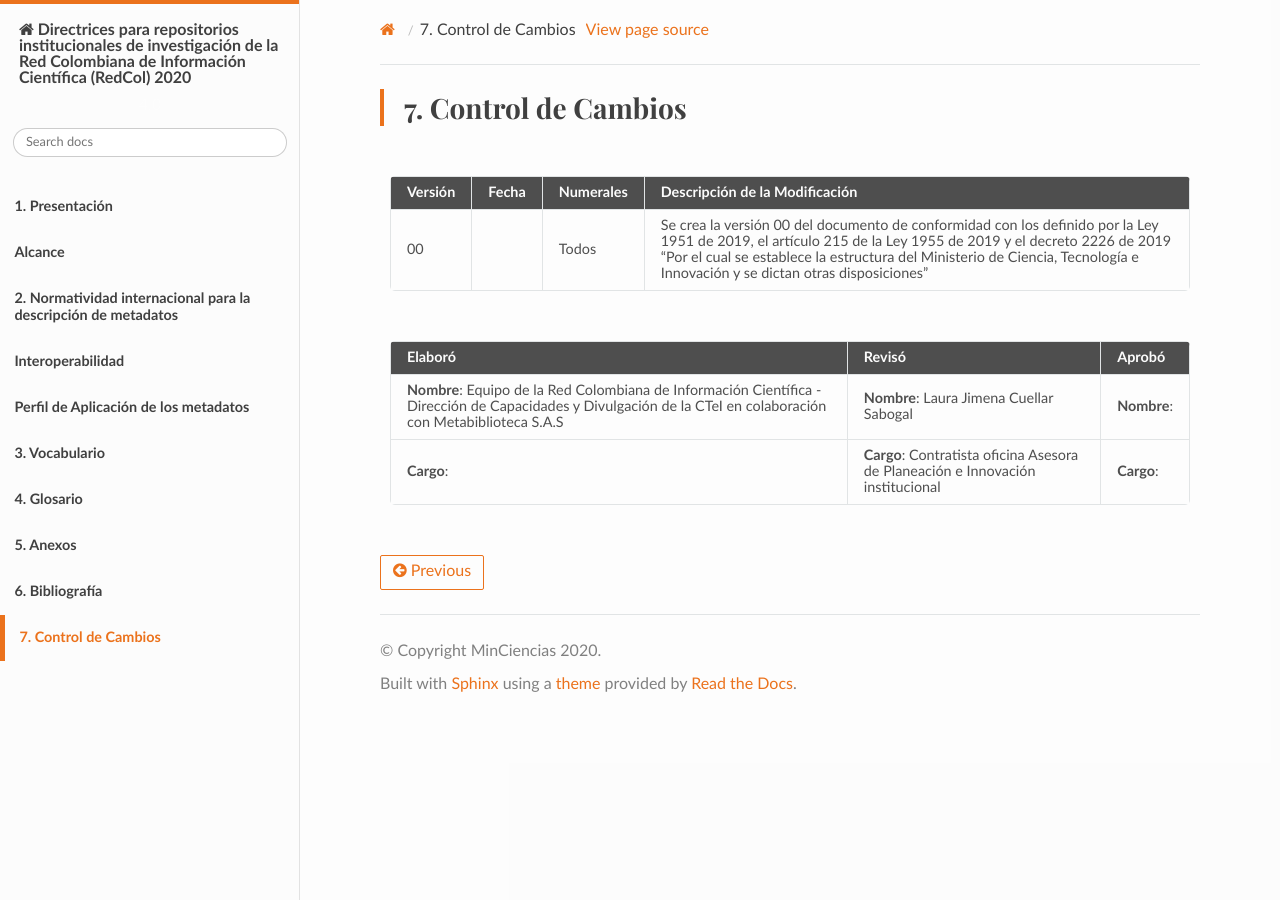
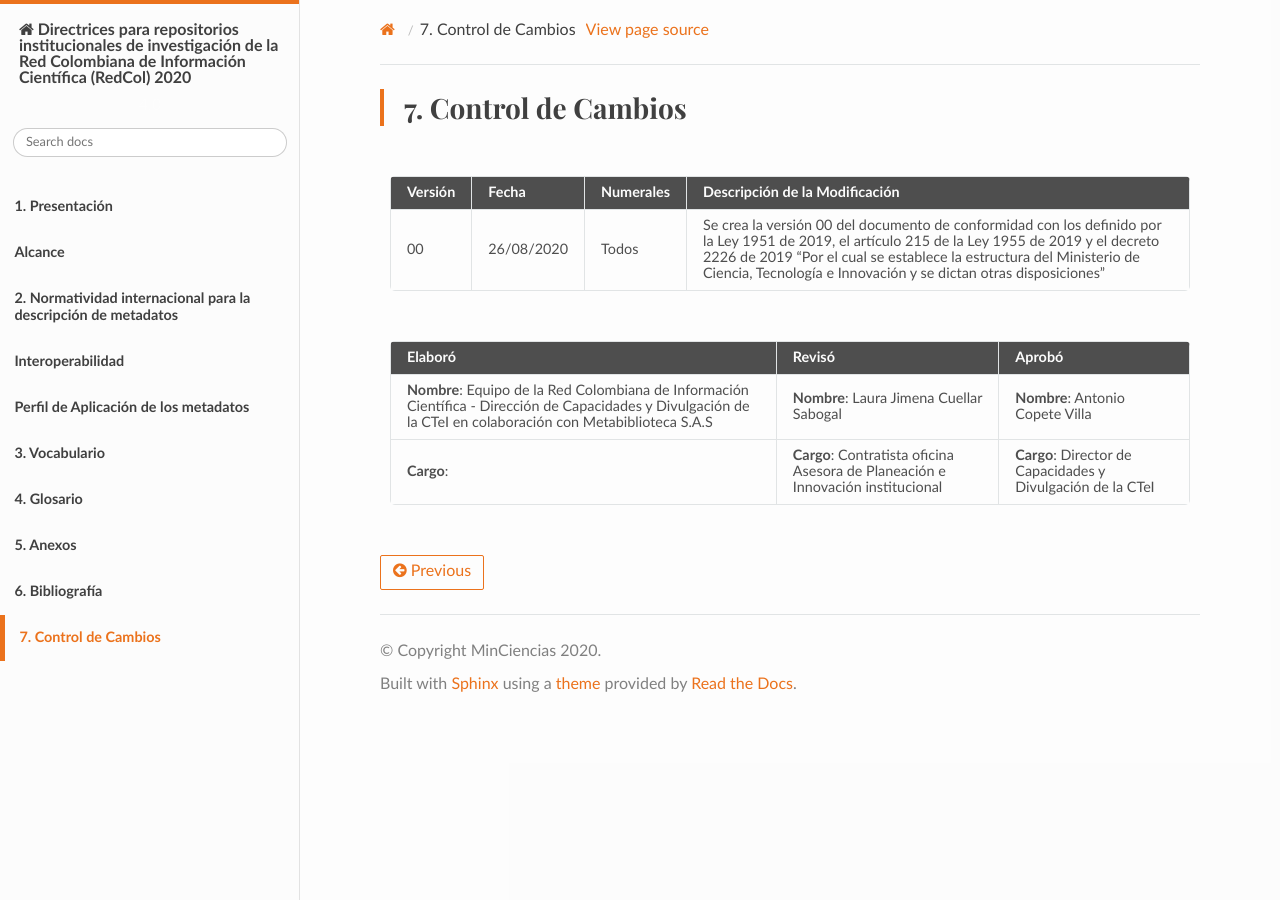
Before and after one commit to rcic/openaire4, a Sphinx documentation site: the page built from docs/controlcambios.rst, in a window 1280 px wide. Built offline with Sphinx 7.4.7 and the Read the Docs theme 2.0.0, drawn with Linux system fonts in a browser that asks for light colours; some web fonts are replaced; a script that is not in the unit is left out.

Commit message:
Update controlcambios.rst

```diff
--- a/docs/controlcambios.rst
+++ b/docs/controlcambios.rst
@@ -8,7 +8,7 @@ Control de Cambios
 +-----------+--------------+-------------+---------------------------------------------------------------------------------------------------------------------------------------------------------------------------------------------------------------------------------------------------------------------------------------------+
 | Versión   | Fecha        | Numerales   | Descripción de la Modificación                                                                                                                                                                                                                                                              |
 +===========+==============+=============+=============================================================================================================================================================================================================================================================================================+
-| 00        |              | Todos       | Se crea la versión 00 del documento de conformidad con los definido por la Ley 1951 de 2019, el artículo 215 de la Ley 1955 de 2019 y el decreto 2226 de 2019 "Por el cual se establece la estructura del Ministerio de Ciencia, Tecnología e Innovación y se dictan otras disposiciones"   |
+| 00        | 26/08/2020   | Todos       | Se crea la versión 00 del documento de conformidad con los definido por la Ley 1951 de 2019, el artículo 215 de la Ley 1955 de 2019 y el decreto 2226 de 2019 "Por el cual se establece la estructura del Ministerio de Ciencia, Tecnología e Innovación y se dictan otras disposiciones"   |
 +-----------+--------------+-------------+---------------------------------------------------------------------------------------------------------------------------------------------------------------------------------------------------------------------------------------------------------------------------------------------+
 
 +-------------------------------------------------------------------------+-----------------------------------------------------------------------------------+----------------------------------------------------------------+
@@ -16,7 +16,7 @@ Control de Cambios
 +=========================================================================+===================================================================================+================================================================+
 | **Nombre**: Equipo de la Red Colombiana de Información Científica -     |                                                                                   |                                                                |
 | Dirección de Capacidades y Divulgación de la CTeI                       |                                                                                   |                                                                |
-| en colaboración con Metabiblioteca S.A.S                                | **Nombre**: Laura Jimena Cuellar Sabogal                                          | **Nombre**:                                                    |
+| en colaboración con Metabiblioteca S.A.S                                | **Nombre**: Laura Jimena Cuellar Sabogal                                          | **Nombre**: Antonio Copete Villa                               |
 +-------------------------------------------------------------------------+-----------------------------------------------------------------------------------+----------------------------------------------------------------+
-| **Cargo**:                                                              | **Cargo**: Contratista oficina Asesora de Planeación e Innovación institucional   | **Cargo**:                                                     |
+| **Cargo**:                                                              | **Cargo**: Contratista oficina Asesora de Planeación e Innovación institucional   | **Cargo**: Director de Capacidades y Divulgación de la CTeI    |
 +-------------------------------------------------------------------------+-----------------------------------------------------------------------------------+----------------------------------------------------------------+
```
